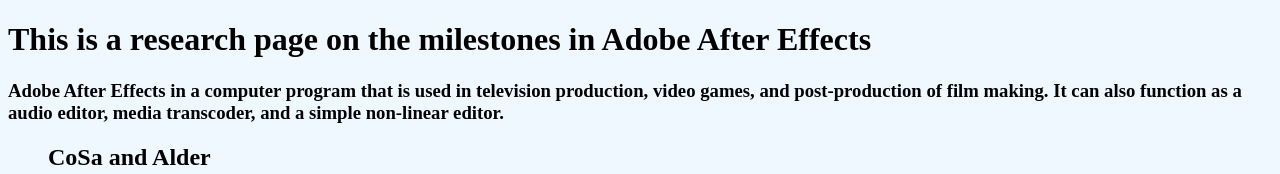
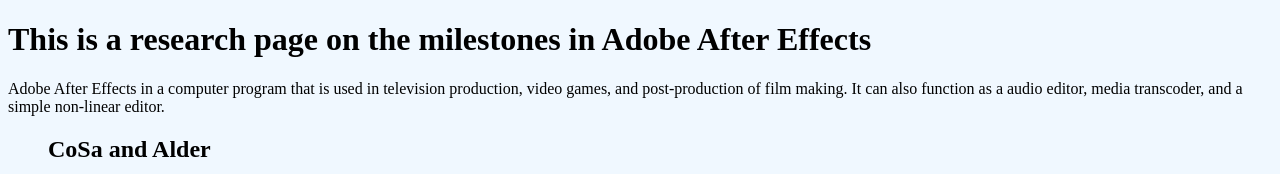
Before and after one commit to miatortillaa/research, a plain HTML site: page index.html in a window 1280 px wide. Shown: the top 174 px of the page. Drawn offline with Linux system fonts and the light colour scheme.

Commit message:
Update index.html

```diff
--- a/index.html
+++ b/index.html
@@ -21,9 +21,9 @@
 </head>
 <body class=body>
     <h1>This is a research page on the milestones in Adobe After Effects</h1>
-    <h3>Adobe After Effects in a computer program that is used in television production,
+    <p>Adobe After Effects in a computer program that is used in television production,
     video games, and post-production of film making. It can also function as a audio editor,
-    media transcoder, and a simple non-linear editor.</h3>
+    media transcoder, and a simple non-linear editor.</p>
     <ul>
     <h2>CoSa and Alder</h2>
        <a href=https://www.educba.com/after-effects-versions/?source=leftnav>
```
